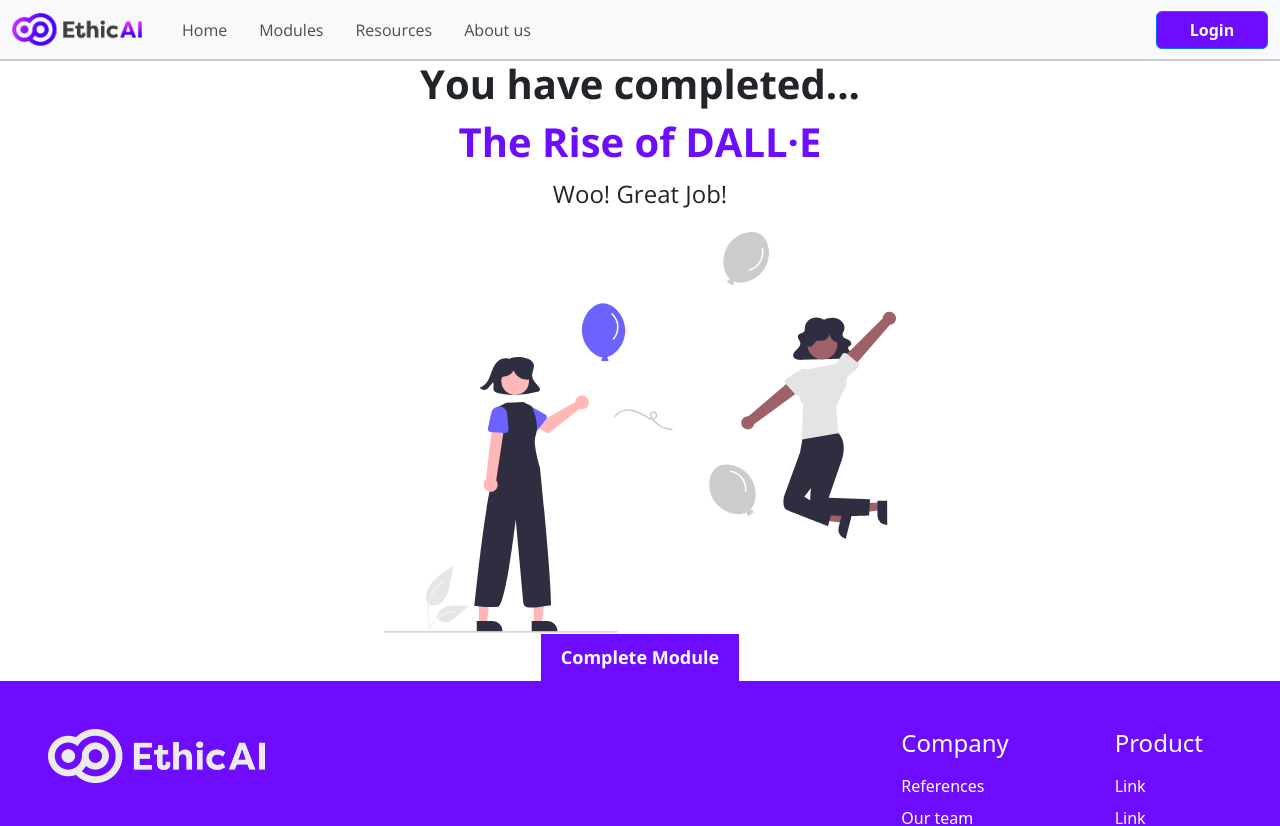
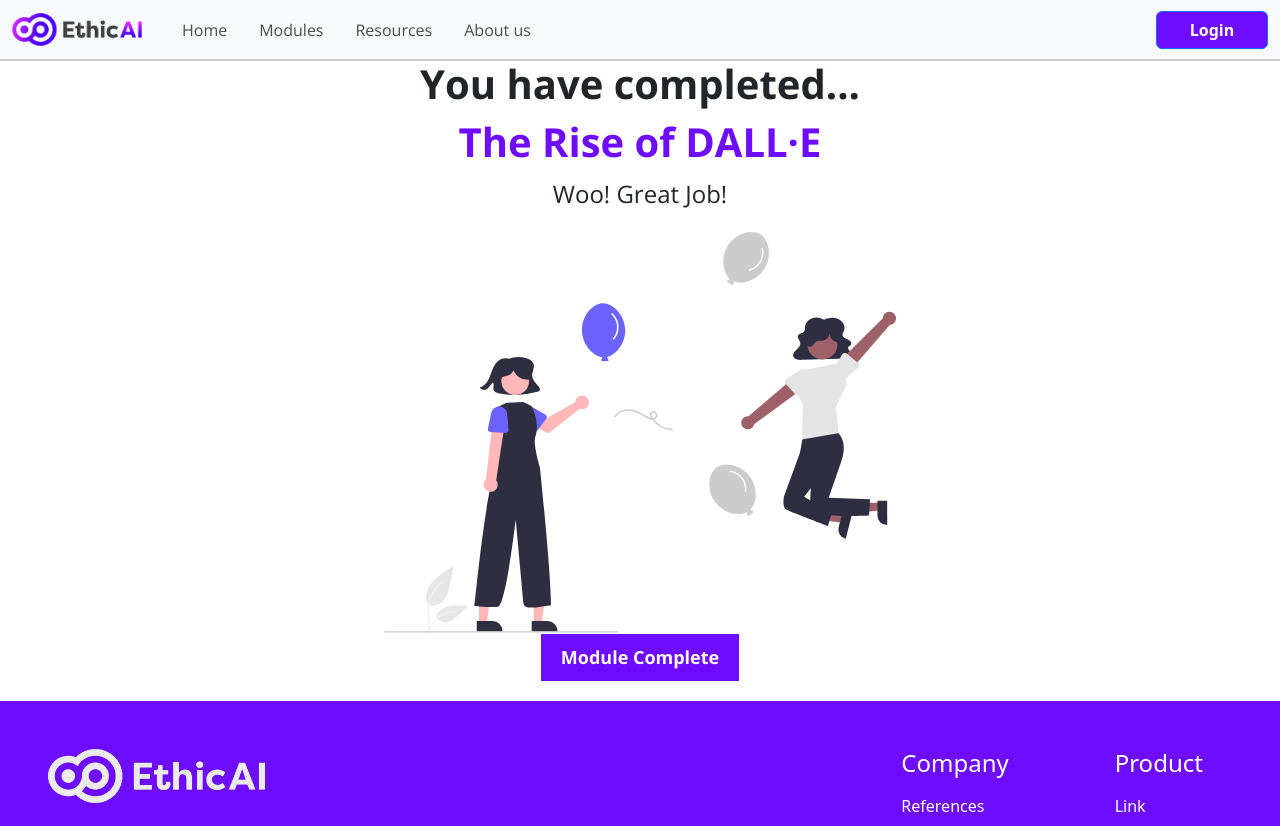
Before and after one commit to harslash/EthicAI, a Vue app in the folder project/ethicai-spa/: page /dalle/module-complete in a window 1280 px wide. Shown: the top 826 px of the page. Built offline with nearby package versions, Linux system fonts and the light colour scheme.

Commit message:
edit completion page

```diff
--- a/project/ethicai-spa/src/components/pages/dalle/dalle-module-complete.vue
+++ b/project/ethicai-spa/src/components/pages/dalle/dalle-module-complete.vue
@@ -2,7 +2,7 @@
   <div>
     <ModuleCompletion
       :moduleName="'The Rise of DALL·E'"
-      :buttonText="'Complete Module'"
+      :buttonText="'Module Complete'"
     />
   </div>
 </template>
--- a/project/ethicai-spa/src/components/reusable/module_completion.vue
+++ b/project/ethicai-spa/src/components/reusable/module_completion.vue
@@ -1,12 +1,14 @@
 <template>
   <nav-bar/>
   <div class="module-completion">
+  <div class="content-container">
     <h1 class="module-name">You have completed... </h1>
     <h1 class="module-name"><span style="color: #6D0CFF;">{{ moduleName }}</span></h1>
     <p class="congrats-text">Woo! Great Job!</p>
     <img src="../../assets/celebration.svg" alt="Celebration Image" style="max-width: 40%;">
     <br>
     <ModuleCompleteButton :text="buttonText" />
+  </div>
   </div>
   <page-footer/>
 </template>
@@ -38,6 +40,11 @@ export default {
   margin-top: 60px;
 }
 
+.content-container {
+  margin-top: 60px; /* Add space at the top */
+  margin-bottom: 20px; /* Add space at the bottom */
+}
+
 .module-name {
   font-size: 40px;
   font-weight: bold;
```
